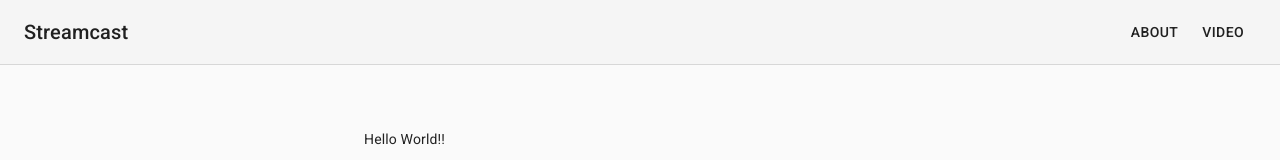
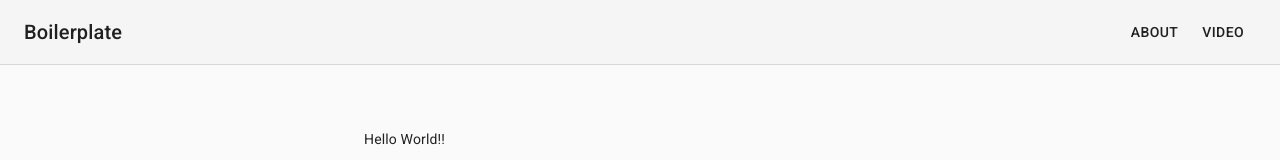
Before and after one commit to iyerkris85/boilerplate, a React (Create React App) app: page / in a window 1280 px wide. Shown: the top 160 px of the page. Built offline with nearby package versions, Linux system fonts and the light colour scheme.

Commit message:
Change app name

```diff
--- a/package.json
+++ b/package.json
@@ -1,5 +1,5 @@
 {
-  "name": "streamcast",
+  "name": "boilerplate",
   "version": "0.1.0",
   "private": true,
   "dependencies": {
--- a/public/index.html
+++ b/public/index.html
@@ -16,7 +16,7 @@
       work correctly both with client-side routing and a non-root public URL.
       Learn how to configure a non-root public URL by running `npm run build`.
     -->
-    <title>Streamcast</title>
+    <title>Boilerplate</title>
   </head>
   <body>
     <noscript>You need to enable JavaScript to run this app.</noscript>
--- a/src/components/Header/component.jsx
+++ b/src/components/Header/component.jsx
@@ -25,7 +25,7 @@ const Header = ({ props }) => {
           noWrap
           className={classes.toolbarTitle}
         >
-          Streamcast
+          Boilerplate
         </Typography>
         <nav>
           {menu.map((m, i) => (
```
